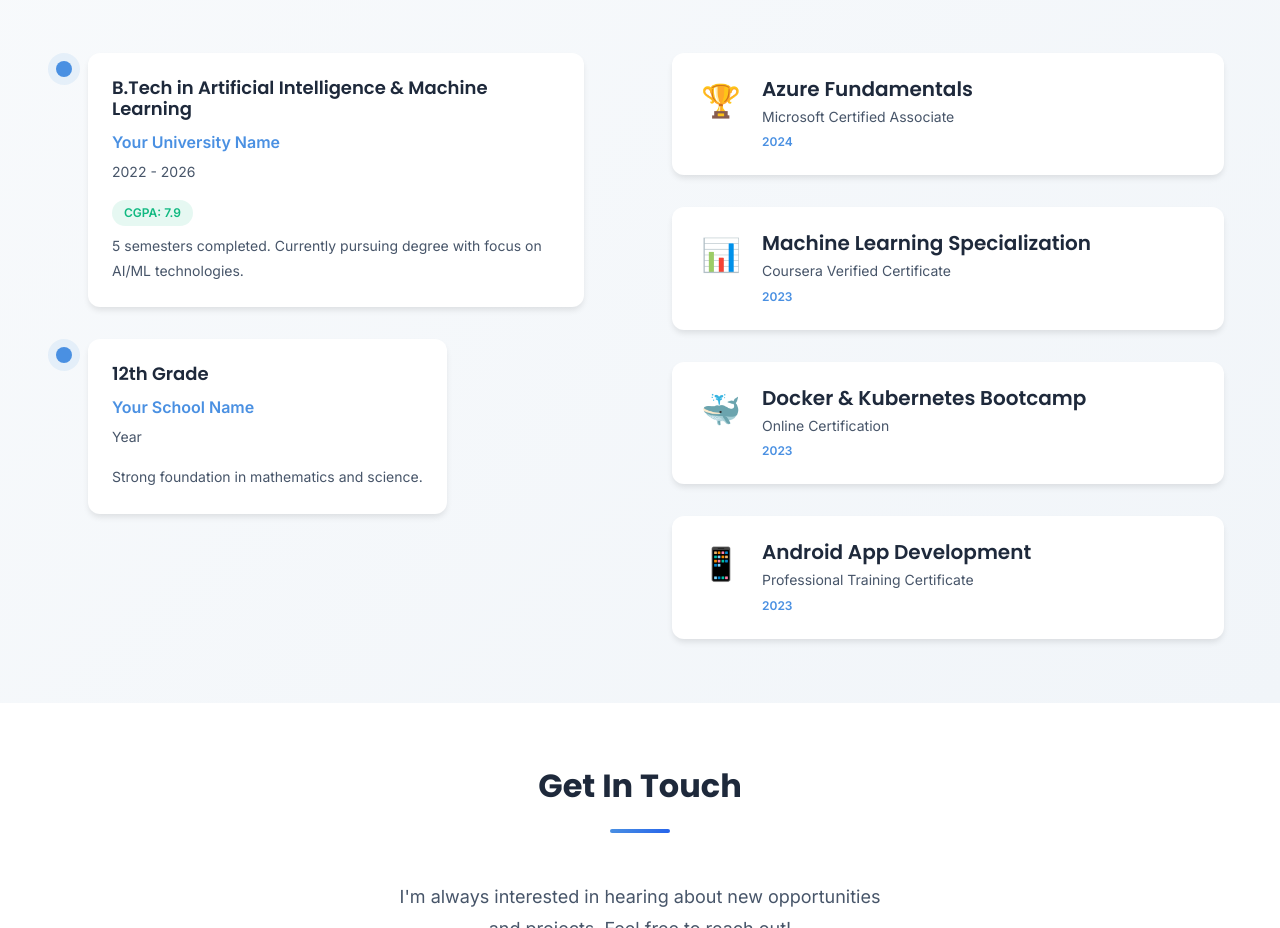
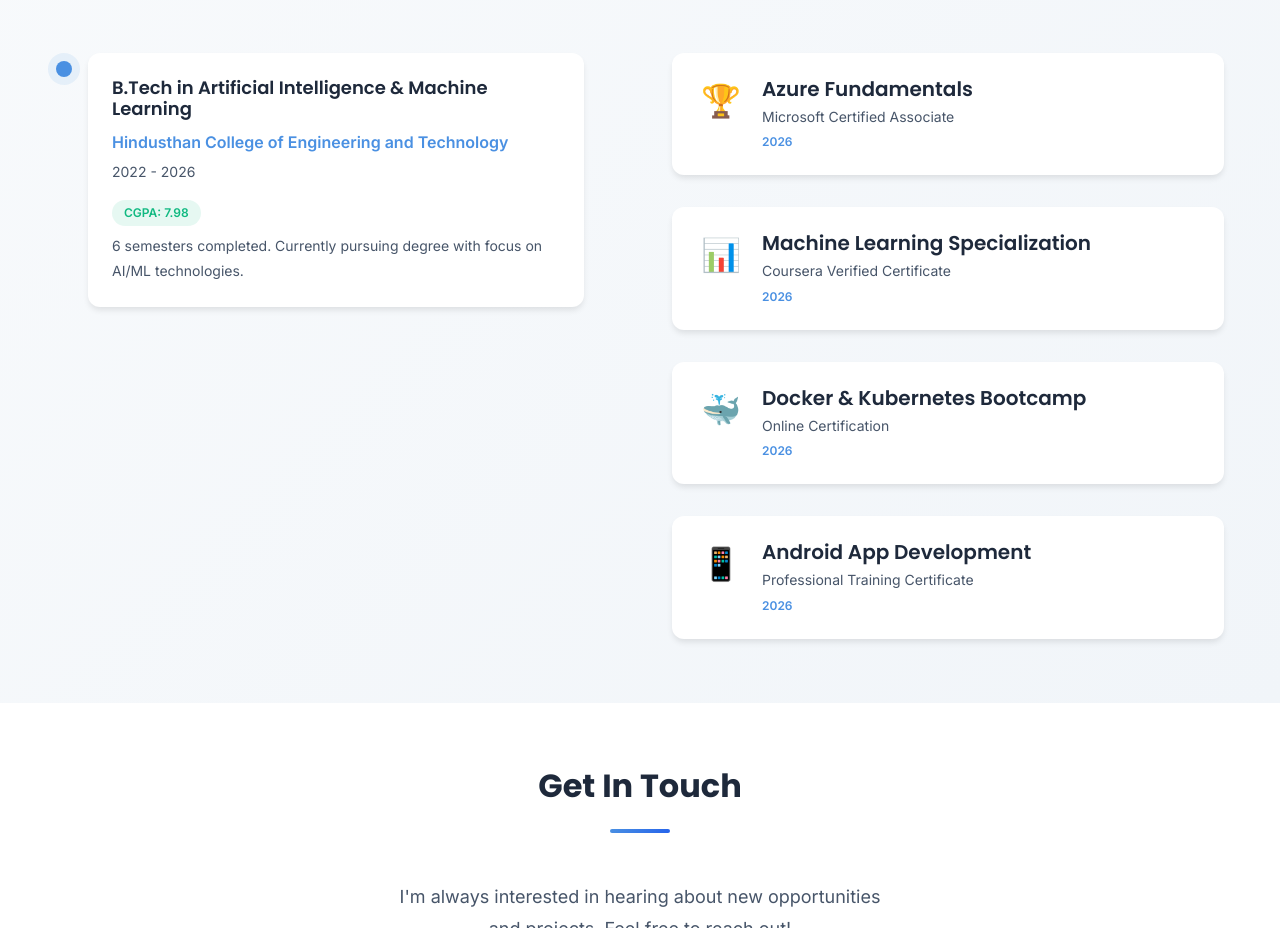
Before and after one commit to suryahicet2023/suryaprakash-portfolio-, a website built with Vite: page index.html in a window 1280 px wide. Shown: the part 4181-5109 px from the top of the page. Built offline with nearby package versions, Linux system fonts and the light colour scheme.

Commit message:
updated schooling details

```diff
--- a/index.html
+++ b/index.html
@@ -565,22 +565,12 @@
                             <div class="education-marker"></div>
                             <div class="education-content">
                                 <h4 class="education-title">B.Tech in Artificial Intelligence & Machine Learning</h4>
-                                <p class="education-institution">Your University Name</p>
+                                <p class="education-institution">Hindusthan College of Engineering and Technology</p>
                                 <p class="education-period">2022 - 2026</p>
                                 <div class="education-details">
-                                    <span class="cgpa-badge">CGPA: 7.9</span>
-                                    <p class="education-description">5 semesters completed. Currently pursuing degree with focus on AI/ML technologies.</p>
+                                    <span class="cgpa-badge">CGPA: 7.98</span>
+                                    <p class="education-description">6 semesters completed. Currently pursuing degree with focus on AI/ML technologies.</p>
                                 </div>
-                            </div>
-                        </div>
-
-                        <div class="education-item">
-                            <div class="education-marker"></div>
-                            <div class="education-content">
-                                <h4 class="education-title">12th Grade</h4>
-                                <p class="education-institution">Your School Name</p>
-                                <p class="education-period">Year</p>
-                                <p class="education-description">Strong foundation in mathematics and science.</p>
                             </div>
                         </div>
                     </div>
@@ -594,7 +584,7 @@
                             <div class="cert-content">
                                 <h4>Azure Fundamentals</h4>
                                 <p>Microsoft Certified Associate</p>
-                                <span class="cert-date">2024</span>
+                                <span class="cert-date">2026</span>
                             </div>
                         </div>
 
@@ -603,7 +593,7 @@
                             <div class="cert-content">
                                 <h4>Machine Learning Specialization</h4>
                                 <p>Coursera Verified Certificate</p>
-                                <span class="cert-date">2023</span>
+                                <span class="cert-date">2026</span>
                             </div>
                         </div>
 
@@ -612,7 +602,7 @@
                             <div class="cert-content">
                                 <h4>Docker & Kubernetes Bootcamp</h4>
                                 <p>Online Certification</p>
-                                <span class="cert-date">2023</span>
+                                <span class="cert-date">2026</span>
                             </div>
                         </div>
 
@@ -621,7 +611,7 @@
                             <div class="cert-content">
                                 <h4>Android App Development</h4>
                                 <p>Professional Training Certificate</p>
-                                <span class="cert-date">2023</span>
+                                <span class="cert-date">2026</span>
                             </div>
                         </div>
                     </div>
```
